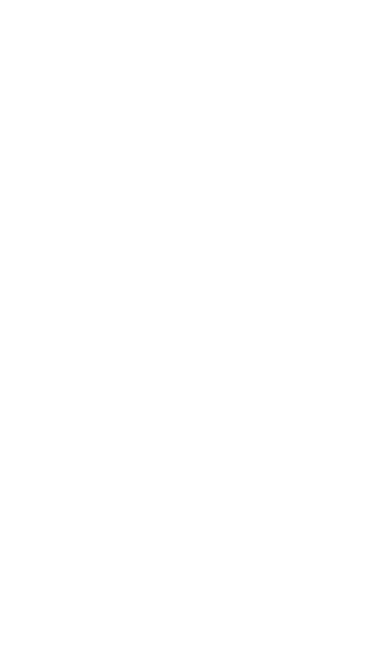
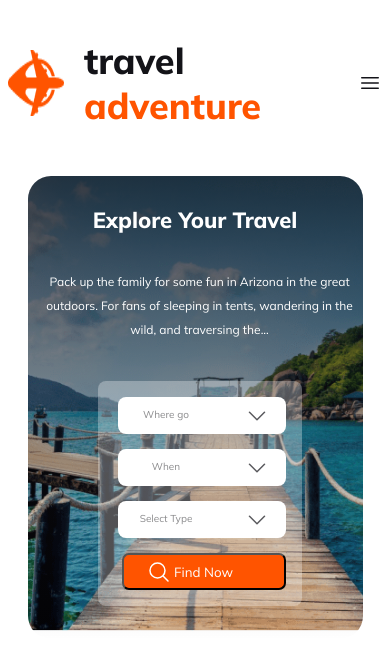
Before and after one commit to Dipto842/assarment-Travel-Website-Design, a plain HTML site: page index.html in a window 390 px wide. Drawn offline with Linux system fonts and the light colour scheme.

Commit message:
add navbar hedar midiya

```diff
--- a/index.html
+++ b/index.html
@@ -4,8 +4,55 @@
     <meta charset="UTF-8">
     <meta name="viewport" content="width=device-width, initial-scale=1.0">
     <title>Travel-Website-Design</title>
+    <link rel="stylesheet" href="style/style.css">
+    <style>
+        @import url('https://fonts.googleapis.com/css2?family=Mulish:wght@400;800&display=swap');
+      </style>
 </head>
 <body>
 
+<header>
+    <nav class="nav">
+        <div class="nav-titel">
+            <img src="Images/Group 40071 (2).png">
+            <h1> travel<span class="nev_titel_color"> adventure</span></h1>
+        </div>
+        <ul>
+            <li class="li-2">
+
+                <img class="img_img" src="Images/Frame.svg" alt="">
+
+                <ul class="nav_1">
+                    <li class="li"><a class="a" href=""><span class="home-bar-style">Home</span></a></li>
+                    <li class="li"><a class="a" href="">Packages</a></li>
+                    <li class="li"><a class="a" href="">Testimonial</a></li>
+                    <li class="li"><a class="a" href="">Blog</a></li>
+                    <li class="li"><a class="a" href="">Contact</a></li>
+                </ul>
+
+            </li>
+        </ul>
+    </nav>
+    <section>
+<div class="hedar_img">
+<h1 class="hedik_1">Explore Your Travel</h1>
+<p class="perakirasp_1">Pack up the family for some fun in Arizona in the great outdoors. For fans of sleeping in tents, wandering in the wild, and traversing the...</p>
+
+
+<section class="new">
+<div class="amar"><p class="p">Where go</p></div>
+
+ <div class="amar"><p class="p">When</p></div>
+
+<div class="amar"> <p class="p">Select Type</p>  </div>
+
+<div class="button-3"><button class="button_2 button">  Find Now</button></div>
+</div>
+</section>
+    </section>
+</header>
+
+
+
 </body>
 </html>
--- a/style/style.css
+++ b/style/style.css
@@ -0,0 +1,265 @@
+*{
+    font-family: 'Mulish', sans-serif;
+    font-style: normal;
+}
+
+/* nav style */
+
+
+.nav{
+display: flex;
+justify-content: space-around;
+align-items: center;
+}
+
+.nav-titel{
+    display: flex;
+    align-items: center;
+}
+.nav-titel > img{
+    padding-right: 20px;
+  width: 56px;
+  height: 66.0px;
+
+}
+.nav-titel > h1{
+    color: #131318;
+  font-size: 36px;
+  font-weight: 800;
+}
+
+.nev_titel_color{
+
+    color: #FF5400;
+    font-size: 36px;
+    font-weight: 800;
+}
+.home-bar-style{
+    color: #FF5400;
+  font-size: 18px;
+  font-weight: 700;
+}
+
+.nav_1{
+    display: flex;
+
+}
+
+.li{
+    padding-left: 44px;
+    list-style: none;
+}
+.li-2{
+    list-style: none;
+}
+.img_img{
+    display: none;
+}
+.a{
+    font-family: 'Mulish', sans-serif;
+
+
+    font-size: 18px;
+    font-weight: 400;
+    color: #424247;
+ text-decoration: none;
+}
+        /* nav style end */
+
+
+        .hedar_img{
+            background-image:linear-gradient(180deg, rgba(19, 19, 24, 0.80) 0%, rgba(19, 19, 24, 0.00) 100%),
+
+            url(../Images/Group\ 13\ \(1\)\ \(1\).png);
+
+            background-repeat: no-repeat;
+            margin: 0 auto;
+            width: 1170px;
+height: 500px;
+text-align: center;
+
+        }
+        .p{
+            color: rgba(19, 19, 24, 0.50);
+            font-size: 10px;
+            font-weight: 400;
+            padding-top: 1px;;
+            padding-right: 76px;
+            background-image: url(../Images/adv.svg);
+            background-repeat: no-repeat;
+            background-position: right bottom;
+            background-position-y: -3px;
+        }
+        .amar{
+            width: 129px;
+  height: 37px;
+            border-radius: 8px;
+            background: #FFF;
+        }
+.new{
+    justify-content: center;
+    display: inline-flex;
+    padding: 16px;
+    align-items: flex-start;
+    gap: 24px;
+    border-radius: 8px;
+    background: rgba(255, 255, 255, 0.30);
+    text-align: center;
+}
+
+.hedik_1{
+    color: #FFF;
+    font-size: 51px;
+    font-weight: 800;
+    height: 46px;
+    padding-top: 106px;
+}
+.perakirasp_1{
+    color: #FFF;
+    text-align: center;
+    font-size: 15px;
+    line-height: 20px;
+    width: 532px;
+    padding-left: 327px;
+    height: 99px;
+}
+.button{
+
+    width: 129px;
+  height: 37px;
+  background-color: #FF5400;
+  border-radius: 7px;
+}
+.button_2{
+    background-image: url(../Images/cc.svg);
+    background-repeat: no-repeat;
+    background-position-y: 5px;
+
+}
+.button-3{
+
+}
+
+
+
+
+
+
+
+
+
+
+
+
+
+
+
+
+
+
+
+
+
+
+
+
+
+
+
+
+
+
+
+
+
+
+
+
+
+
+
+
+
+
+
+
+        /* midiya _style */
+
+
+        @media screen and (max-width:600px) {
+            .img_img {
+                display: block;
+
+
+                top: 20px;
+              }
+              .nav_1{
+                display: none;
+
+              }
+
+
+            .li{
+                height: 41px;
+            }
+            .hedar_img{
+                width: 335px;
+                height: 463px;
+                background-position-x: -348px;
+                background-image: linear-gradient(180deg, rgba(19, 19, 24, 0.80) 0%, rgba(19, 19, 24, 0.00) 100%), url(../Images/Group\ 13\ \(1\)\ \(1\).png);
+                border-radius: 23px;
+                background-size: 1086px;
+
+            }
+
+
+            .hedik_1{
+                color: #FFF;
+    font-size: 22px;
+    font-weight: 800;
+    padding-top: 30px;
+            }
+
+
+            .perakirasp_1{
+                font-size: 12px;
+    font-weight: 400;
+    line-height: 24px;
+    position: relative;
+    right: 320px;
+    width: 330px;
+            }
+
+
+            .new{
+                display: flex;
+    width: 172px;
+    flex-direction: column;
+    align-items: flex-start;
+    gap: 15px;
+    position: relative;
+    left: 70px;
+            }
+            .amar{
+                margin-left: 4px;
+    padding-left: 39px;
+            }
+            .p{
+                position: relative;
+    right: 17px;
+            }
+            .button{
+                position: relative;
+    left: 8px;
+    width: 164px;
+    color: white;
+            }
+            .button_2{
+                background-image: url(../Images/cc.svg);
+    background-repeat: no-repeat;
+    background-position: center;
+    background-position-x: center;
+    background-position-x: 23px;
+    background-size: 24px;
+            }
+        }
```
Also changed, not shown: Images/Frame.svg (added), Images/Group 13 (1) (1).png (added), Images/Group 39.png (added), Images/Group 40.png (added), Images/Group 40071 (2).png (added), Images/Group 40089.png (added), Images/Rectangle 10.png (added), Images/Rectangle 11.png (added), Images/Rectangle 4.png (added), Images/Rectangle 5.png (added), Images/Rectangle 6.png (added), Images/Rectangle 7.png (added), Images/Rectangle 8 (1).png (added), Images/Rectangle 8.png (added), 3 more files.
